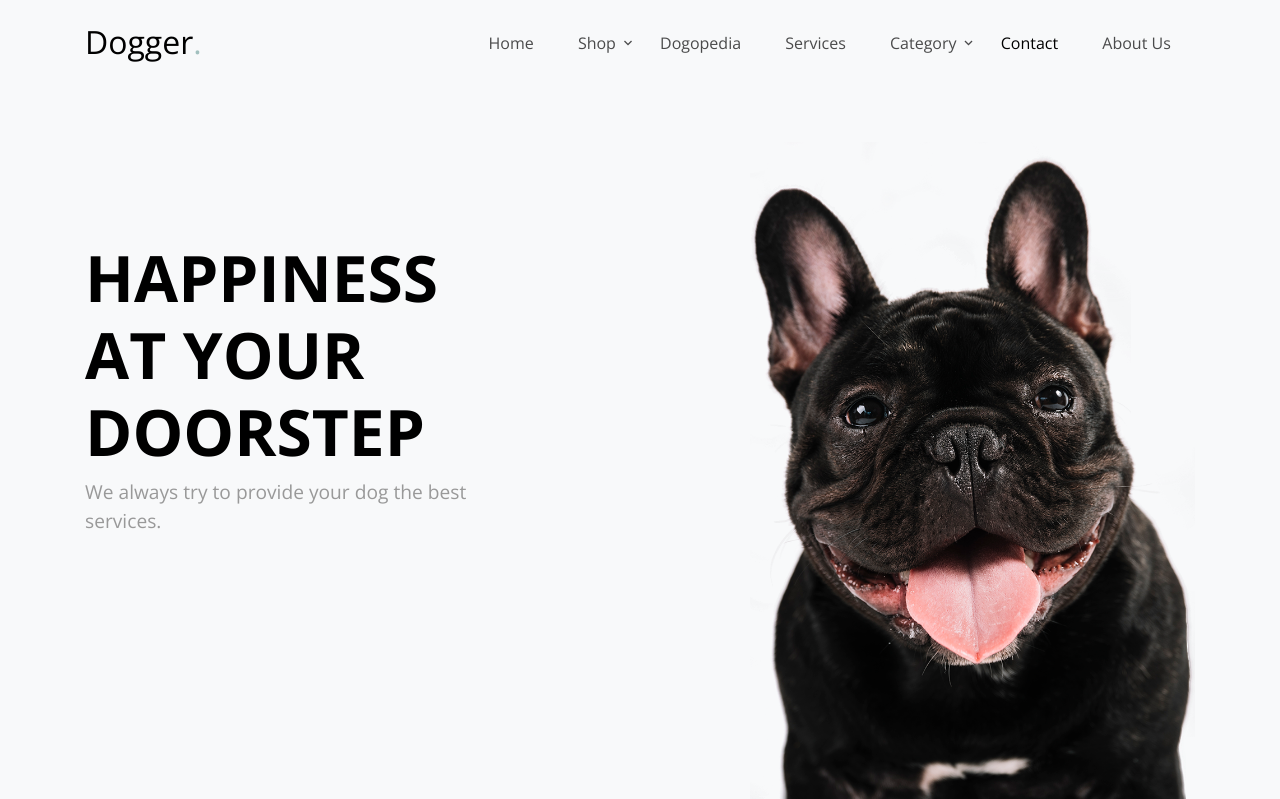
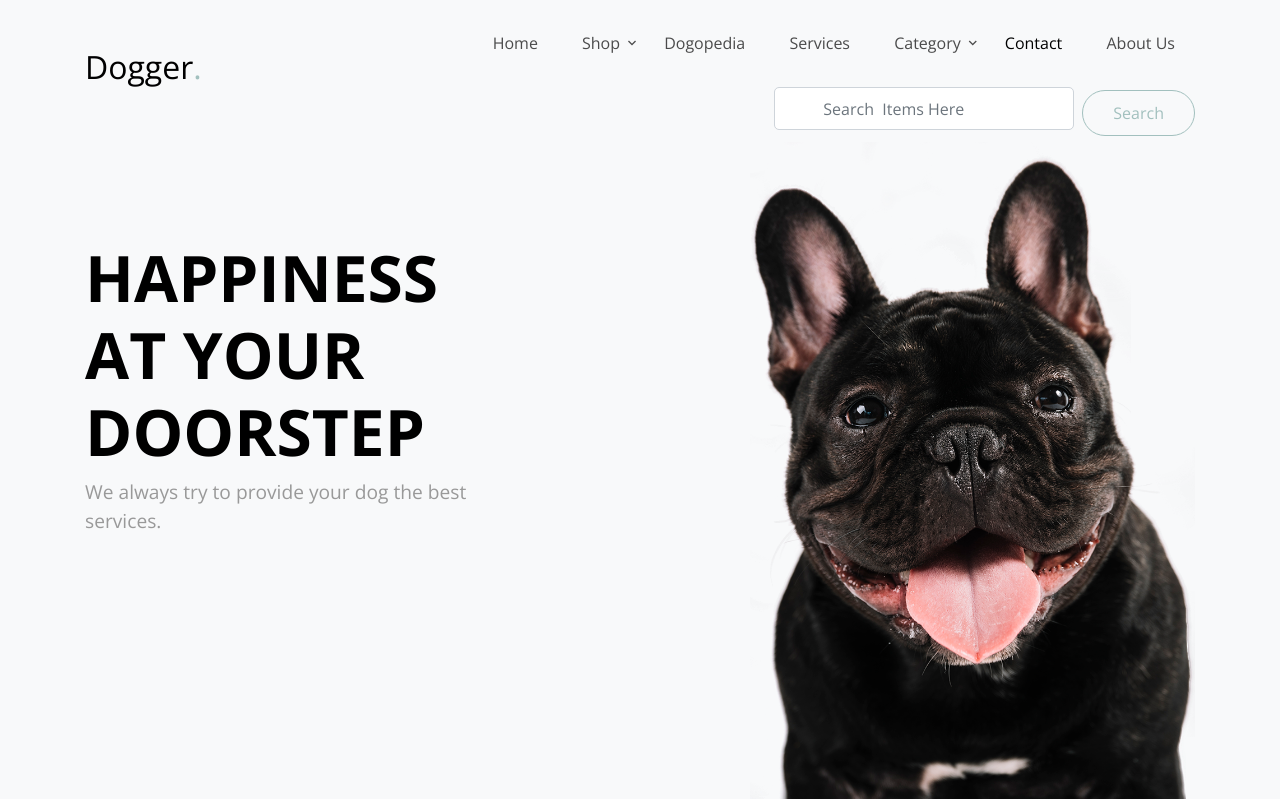
Before and after one commit to lnxtha/pawsnepal, a Django app: template pawsnepal/pawsnepal_app/templates/index.html in a window 1280 px wide. Shown: the top 799 px of the page. Run offline with Django 3.2, Linux system fonts and the light colour scheme; the template is opened without the code that fills it, so the values that code supplies are empty; some libraries are stand-ins or nearby versions; some web fonts are replaced.

Commit message:
index html

```diff
--- a/pawsnepal/pawsnepal_app/templates/index.html
+++ b/pawsnepal/pawsnepal_app/templates/index.html
@@ -74,18 +74,19 @@
                     <li><a href="#" class="nav-link">Pet Items</a></li>
                   </ul>
                 </li>
-                <li><a href="#dogopedia" class="navlink">Dogopedia</a></li>
-                <li> <a href="#services-section" class="nav-link" > Services</a></li>
+                <li><a href="#dogopedia" class="nav-link">Dogopedia</a></li>
+                <li> <a href="#services-section" class="nav-link"> Services</a></li>
                 <li class="has-children">
-                  <a href="#about-section" class="nav-link">Category</a>
+                  <a class="nav-link">Category</a>
                   <ul class="dropdown">
 
 
+                    <li><a href="#faq-section" class="nav-link">FAQ</a></>
+                    <li><a href="#testimonials-section" class="nav-link">Testimonials</a></li>
+                    <li><a href="#gallery-section" class="nav-link">Gallery</a></li>
 
 
-                    <li><a href="#gallery-section" class="nav-link">Gallery</a></li>
-                    <li><a href="#testimonials-section" class="nav-link">Testimonials</a></li>
-                    <li><a href="#faq-section" class="nav-link">FAQ</a></>
+
                     <!-- <li class="has-children">
                       <a href="#">More Links</a>
                       <ul class="dropdown">
@@ -96,9 +97,16 @@
                     </li>-->
                   </ul>
                 </li>
+
                 <li><a href="#contact-section" class="nav-link">Contact</a></li>
                 <li><a href="#about-section" class="nav-link">About Us</a></li>
-               <li></li>
+                <li>
+                  <form class="form-inline my-2 my-lg-0">
+                    <input class="form-control mr-sm-2  mb-2   px-5" type="search" placeholder="Search  Items Here" aria-label="Search">
+                    <button class="btn btn-outline-primary  my-2 my-sm-0" type="submit">Search </button>
+                  </form>
+                </li>
+
               </ul>
             </nav>
           </div>
--- a/pawsnepal/pawsnepal_app/urls.py
+++ b/pawsnepal/pawsnepal_app/urls.py
@@ -1,6 +1,5 @@
 from django.urls import path
 from .views import *
-
 
 app_name = 'pawsnepal_app'
 urlpatterns = [
```
Lines whose indentation alone changed are shown as unchanged.
